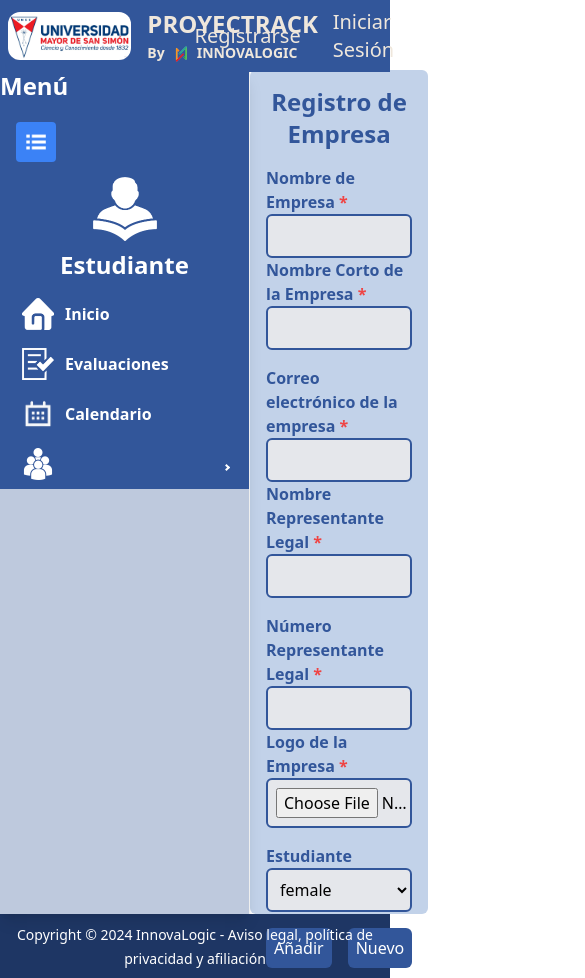
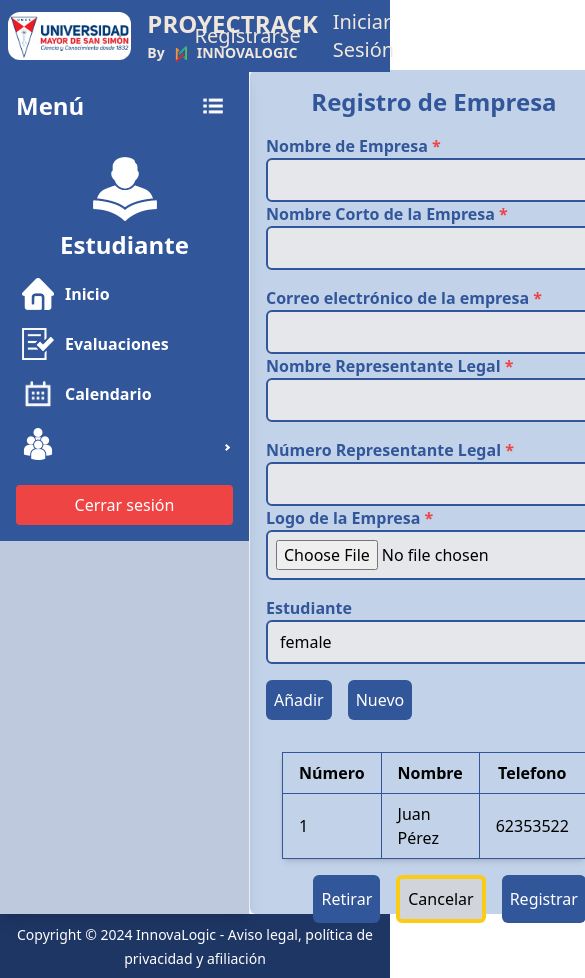
Before and after one commit to innovalogic/ProyectoTis, a React (Vite) app in the folder Frontend/proyectotis/: page /RegistroEmpresa in a window 390 px wide. Shown: the top 978 px of the page, 585 px wide, since content can reach past the window. Built offline with nearby package versions, Linux system fonts and the light colour scheme.

Commit message:
Creacion de la tabla de grupo de estudiantes responsive con los valores requeridos

```diff
--- a/Frontend/proyectotis/src/Paginas/RegistroEmpresa.jsx
+++ b/Frontend/proyectotis/src/Paginas/RegistroEmpresa.jsx
@@ -14,26 +14,26 @@ export default function RegistroEmpresa() {
   return (
     <>
         <NavbarInicioDeSesion />
-        <div style={{ display: 'flex', height: '100vh', marginTop: '70px' }}>
+        <div style={{ display: 'flex', height: '100vh', marginTop: '70px'}}>
         <Sidebar
           collapsed={collapsed}
           className="bg-[#32569A] text-white shadow-lg transition-all duration-300 ease-in-out"
           style={{ width: collapsed ? '80px' : '250px' }}
         >
           <div className={`${styles.sidebarHeader} bg-[#32569A]`}>
-            <h1 className={`${collapsed ? 'hidden' : 'block'} text-white font-bold text-2xl`}>Menú</h1>
-            <div style={{ marginLeft: '16px', paddingTop: '20px' }}>
+            <div className="flex items-center justify-between p-4">
+              <h1 className={`${collapsed ? 'hidden' : 'block'} text-white font-bold text-2xl`}>Menú</h1>
               <button
                 onClick={() => setCollapsed(!collapsed)}
-                className="bg-blue-500 text-white p-2 rounded flex items-center justify-center"
+                className="bg-[#32569A] text-white p-2 rounded flex items-center justify-center"
               >
                 <img
-                src="/src/Imagenes/Barra.png"
-                alt={collapsed ? 'Expandir' : 'Colapsar'}
-                className="w-6 h-6"
+                  src="/src/Imagenes/Barra.png"
+                  alt={collapsed ? 'Expandir' : 'Colapsar'}
+                  className="w-6 h-6"
                 />
               </button>
-            </div>
+          </div>
             <div className="text-center" style={{marginTop: '15px' }}>
               <img src="/src/Imagenes/Estudiante.png" alt="Logo" className="w-16 h-16 inline-block" />
             </div>
@@ -94,6 +94,15 @@ export default function RegistroEmpresa() {
         </MenuItem>
       </SubMenu>
     </Menu>
+
+    <div className="mt-auto p-4 bg-[#32569A]">
+    <button
+      className="bg-red-500 text-white p-2 rounded w-full"
+      onClick={() => alert('Cerrando sesión...')}
+    >
+      Cerrar sesión
+    </button>
+  </div>
   </Sidebar>
 
   <form onSubmit={handleSubmit(onSubmit)} className={`space-y-4 p-4 flex-1 bg-[#c2d2e9] rounded-md` }>
@@ -207,6 +216,43 @@ export default function RegistroEmpresa() {
     </div>
   </div>
 
+  <div className="overflow-x-auto p-4">
+  <table className="min-w-full bg-[#c2d2e9] border-collapse rounded-md shadow-md">
+    <thead>
+      <tr className="bg-[#c2d2e9] text-black">
+        <th className="py-2 px-4 border border-[#32569A]">Número</th>
+        <th className="py-2 px-4 border border-[#32569A]">Nombre</th>
+        <th className="py-2 px-4 border border-[#32569A]">Telefono</th>
+      </tr>
+    </thead>
+    <tbody>
+      <tr>
+        <td className="py-2 px-4 border border-[#32569A]">1</td>
+        <td className="py-2 px-4 border border-[#32569A]">Juan Pérez</td>
+        <td className="py-2 px-4 border border-[#32569A]">62353522</td>
+      </tr>
+      {/* Puedes agregar más filas aquí */}
+    </tbody>
+  </table>
+  <div className="mt-4 flex justify-end space-x-4">
+  <input
+        type="submit"
+        value="Retirar"
+        className="bg-[#32569A] text-white p-2 rounded-md cursor-pointer"
+      />
+      <input
+  type="submit"
+  value="Cancelar"
+  className="bg-gray-300 text-black p-2 rounded-md cursor-pointer border-4 border-yellow-400"
+/>
+      <input
+        type="submit"
+        value="Registrar"
+        className="bg-[#32569A] text-white p-2 rounded-md cursor-pointer"
+      />
+  </div>
+</div>
+
   </form>
 </div>
       <Copyright/>
```
Also changed, not shown: Frontend/proyectotis/src/Paginas/RegistroEmpresa.module.css (indentation only).
